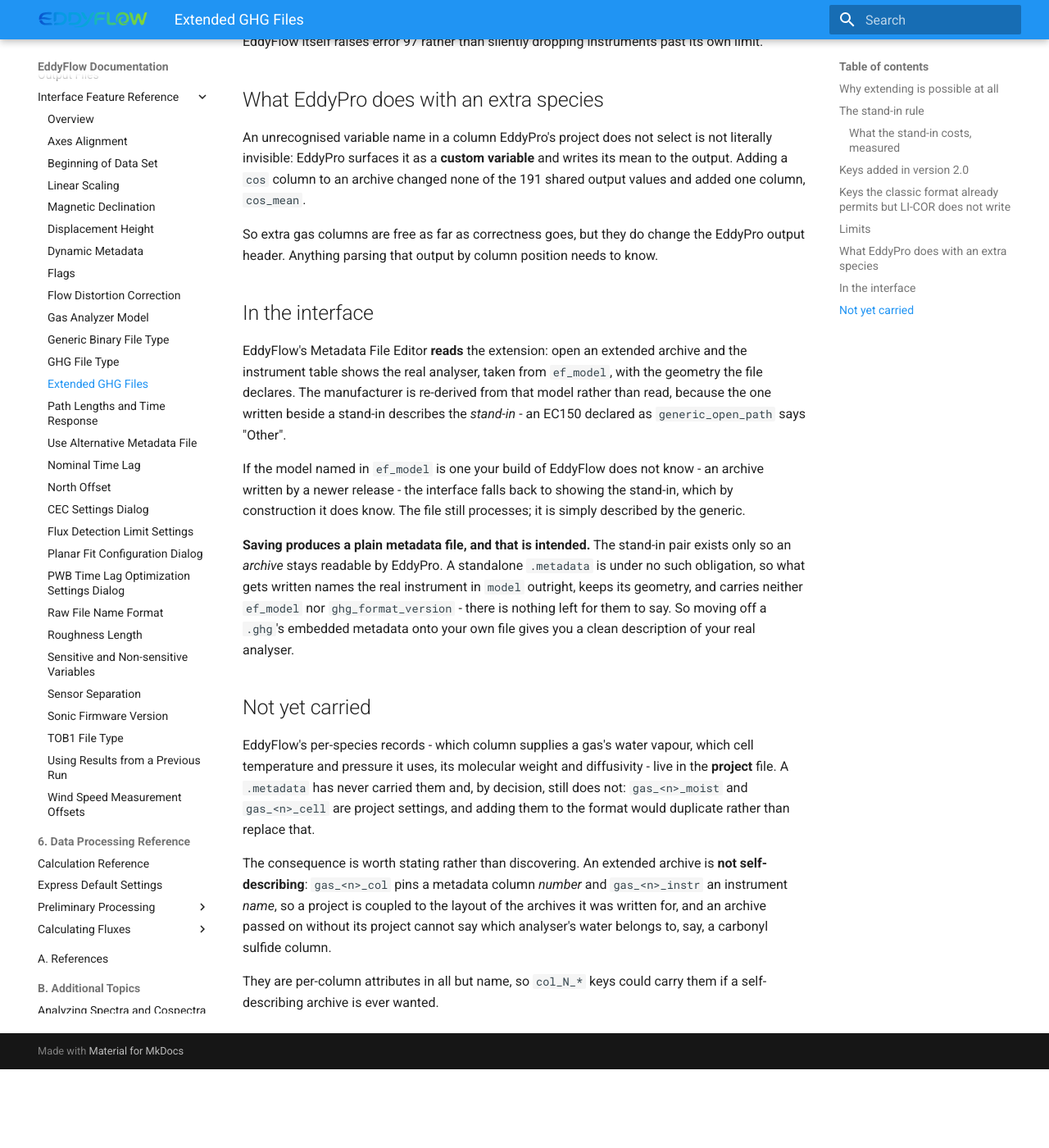
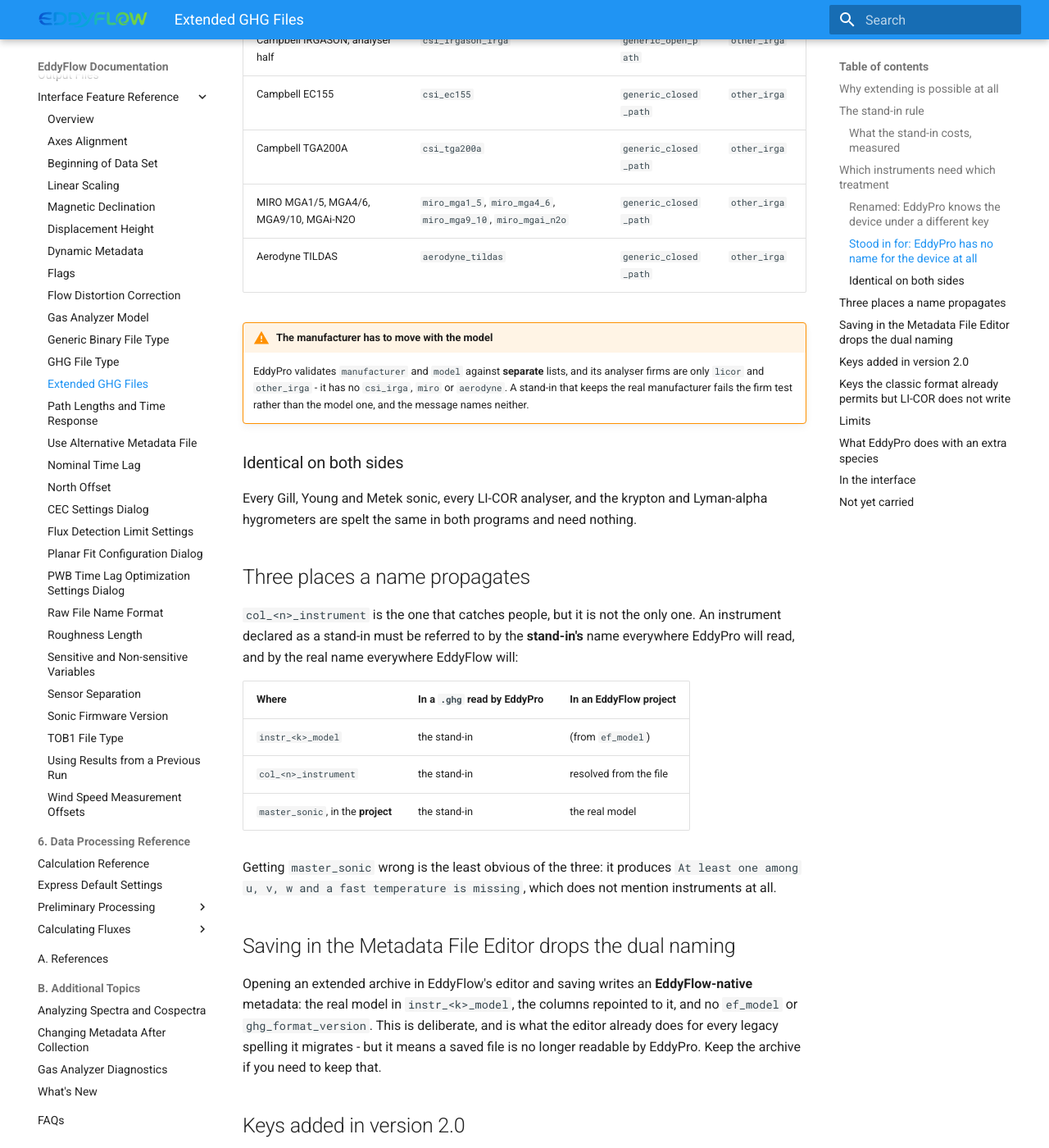
Before and after one commit to kebasaa/eddyflow-documentation, an MkDocs documentation site: the page built from docs/topics/ghg-extended-format.md, in a window 1280 px wide and 1400 px high, scrolled down 3483 px. Shown: the whole window at 82% size. Built offline with MkDocs 1.6.1 and Material for MkDocs 9.7.7, drawn with Linux system fonts in a browser that asks for light colours; before the commit the page ends 4787 px from its top, so only the background shows below that; some of the changed text lies outside the part shown.

Commit message:
Document which instruments need translating and which need standing in
The extended .ghg format has two different problems wearing the same clothes,
and they need different files.

A RENAME is where EddyPro knows the device under another key: Campbell's CSAT3
and CSAT3B, which it spells `csat3` and `csat3b` while EddyFlow spells them
`csi_csat3` and `csi_csat3b`. The archive writes EddyPro's spelling - the only
one it takes - and EddyFlow canonicalises on read, so instr_<k>_ef_model is
optional there and merely explicit.

A STAND-IN is where EddyPro has no name at all: every other Campbell
instrument, every MIRO, the Aerodyne TILDAS. Those declare the generic model
with real geometry and name themselves in ef_model.

The full mapping table is now here, taken from the eddypro-engine and
eddypro-gui sources and cross-checked against the installed 7.0.9 binary - all
three agree exactly. It also records what is easy to get wrong:

  - the MANUFACTURER moves with the model. EddyPro validates firm and model
    against separate lists, and its analyser firms are only `licor` and
    `other_irga`. A stand-in keeping its real maker fails the firm test rather
    than the model one, and the message names neither.
  - `master_sonic`, in the PROJECT, is a third place an instrument name
    propagates after the instrument block and the columns. An EddyPro project
    must name the stand-in, an EddyFlow project the real model. Wrong, it
    reports missing wind and says nothing about instruments.
  - saving an extended archive in EddyFlow's Metadata File Editor writes an
    EddyFlow-native file and drops the dual naming. Deliberate - it is what the
    editor already does for every legacy spelling it migrates - but it means the
    saved file no longer opens in EddyPro, which is worth saying out loud.

```diff
--- a/docs/topics/ghg-extended-format.md
+++ b/docs/topics/ghg-extended-format.md
@@ -101,6 +101,84 @@
     the validator - they are the correction. A stand-in carrying plausible but
     wrong numbers processes cleanly and reports fluxes that are quietly wrong.
 
+## Which instruments need which treatment
+
+Two different problems wear the same clothes, and they need different files.
+
+EddyPro's vocabulary below is taken from
+[eddypro-engine](https://github.com/LI-COR-Environmental/eddypro-engine)
+`metadata_file_validation.f90`, cross-checked against
+[eddypro-gui](https://github.com/LI-COR-Environmental/eddypro-gui) and against
+the installed 7.0.9 binary. All three agree exactly.
+
+### Renamed: EddyPro knows the device under a different key
+
+Write **EddyPro's** spelling in `instr_<k>_model`. EddyFlow canonicalises it on
+read, so `instr_<k>_ef_model` is optional here and merely makes the intent
+explicit.
+
+| Instrument | EddyPro | EddyFlow |
+|---|---|---|
+| Campbell CSAT3 | `csat3` | `csi_csat3` |
+| Campbell CSAT3B | `csat3b` | `csi_csat3b` |
+
+Writing EddyFlow's prefixed spelling instead makes the file unreadable to
+EddyPro, which has no prefixed form of either.
+
+### Stood in for: EddyPro has no name for the device at all
+
+Declare the generic model **with the instrument's real geometry**, set the
+manufacturer to match it, and name the instrument in `instr_<k>_ef_model`.
+
+| Instrument | EddyFlow | Declare to EddyPro as | Manufacturer |
+|---|---|---|---|
+| Campbell CSAT3A | `csi_csat3a` | `generic_sonic` | `other_sonic` |
+| Campbell CSAT3C | `csi_csat3c` | `generic_sonic` | `other_sonic` |
+| Campbell IRGASON, sonic half | `csi_irgason_sonic` | `generic_sonic` | `other_sonic` |
+| Campbell EC150 | `csi_ec150` | `generic_open_path` | `other_irga` |
+| Campbell IRGASON, analyser half | `csi_irgason_irga` | `generic_open_path` | `other_irga` |
+| Campbell EC155 | `csi_ec155` | `generic_closed_path` | `other_irga` |
+| Campbell TGA200A | `csi_tga200a` | `generic_closed_path` | `other_irga` |
+| MIRO MGA1/5, MGA4/6, MGA9/10, MGAi-N2O | `miro_mga1_5`, `miro_mga4_6`, `miro_mga9_10`, `miro_mgai_n2o` | `generic_closed_path` | `other_irga` |
+| Aerodyne TILDAS | `aerodyne_tildas` | `generic_closed_path` | `other_irga` |
+
+!!! warning "The manufacturer has to move with the model"
+    EddyPro validates `manufacturer` and `model` against **separate** lists, and
+    its analyser firms are only `licor` and `other_irga` - it has no `csi_irga`,
+    `miro` or `aerodyne`. A stand-in that keeps the real manufacturer fails the
+    firm test rather than the model one, and the message names neither.
+
+### Identical on both sides
+
+Every Gill, Young and Metek sonic, every LI-COR analyser, and the krypton and
+Lyman-alpha hygrometers are spelt the same in both programs and need nothing.
+
+## Three places a name propagates
+
+`col_<n>_instrument` is the one that catches people, but it is not the only one.
+An instrument declared as a stand-in must be referred to by the **stand-in's**
+name everywhere EddyPro will read, and by the real name everywhere EddyFlow
+will:
+
+| Where | In a `.ghg` read by EddyPro | In an EddyFlow project |
+|---|---|---|
+| `instr_<k>_model` | the stand-in | (from `ef_model`) |
+| `col_<n>_instrument` | the stand-in | resolved from the file |
+| `master_sonic`, in the **project** | the stand-in | the real model |
+
+Getting `master_sonic` wrong is the least obvious of the three: it produces
+`At least one among u, v, w and a fast temperature is missing`, which does not
+mention instruments at all.
+
+## Saving in the Metadata File Editor drops the dual naming
+
+Opening an extended archive in EddyFlow's editor and saving writes an
+**EddyFlow-native** metadata: the real model in `instr_<k>_model`, the columns
+repointed to it, and no `ef_model` or `ghg_format_version`. This is deliberate,
+and is what the editor already does for every legacy spelling it migrates - but
+it means a saved file is no longer readable by EddyPro. Keep the archive if you
+need to keep that.
+
 ## Keys added in version 2.0
 
 | Key | Section | Meaning |
```
